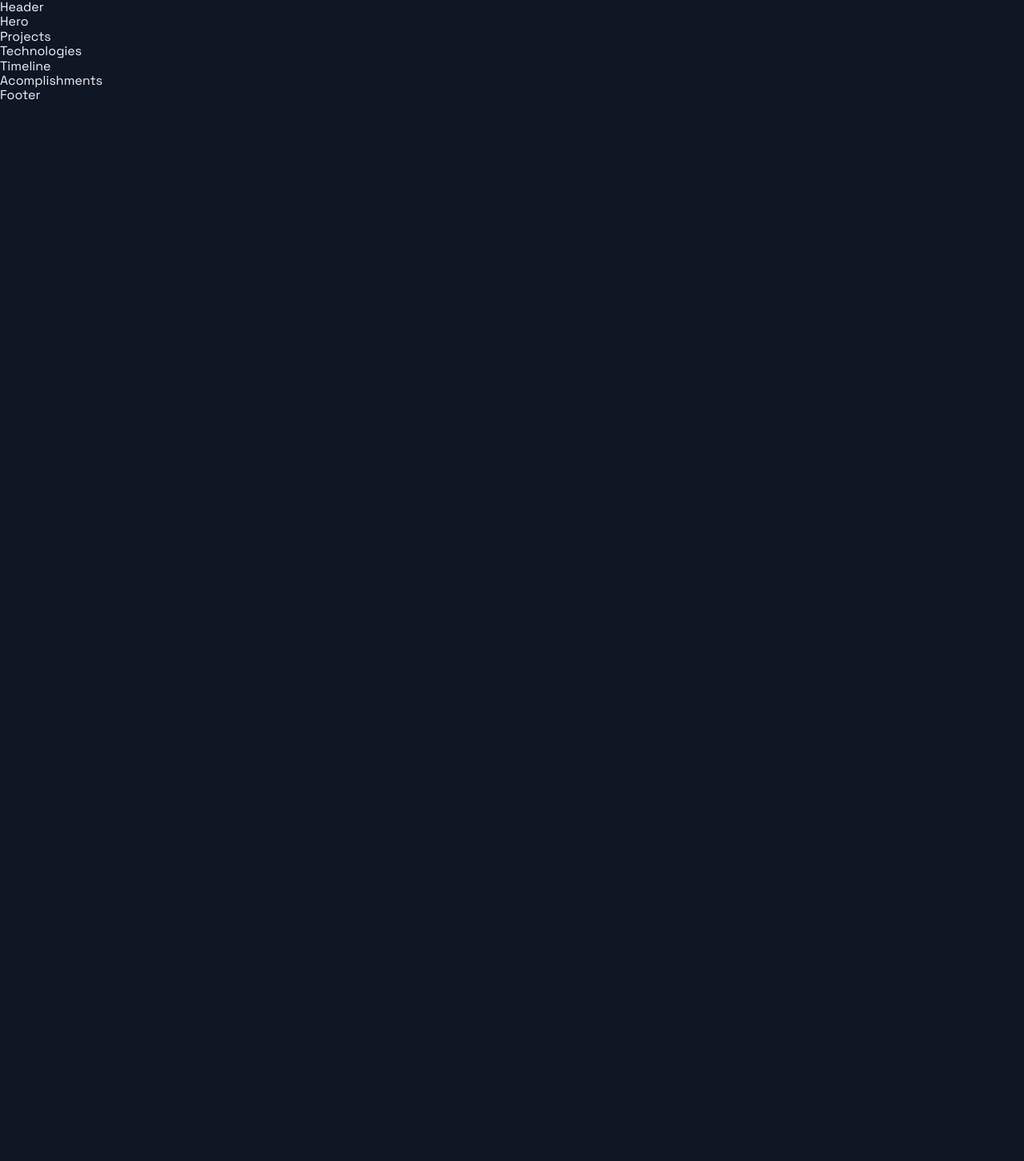
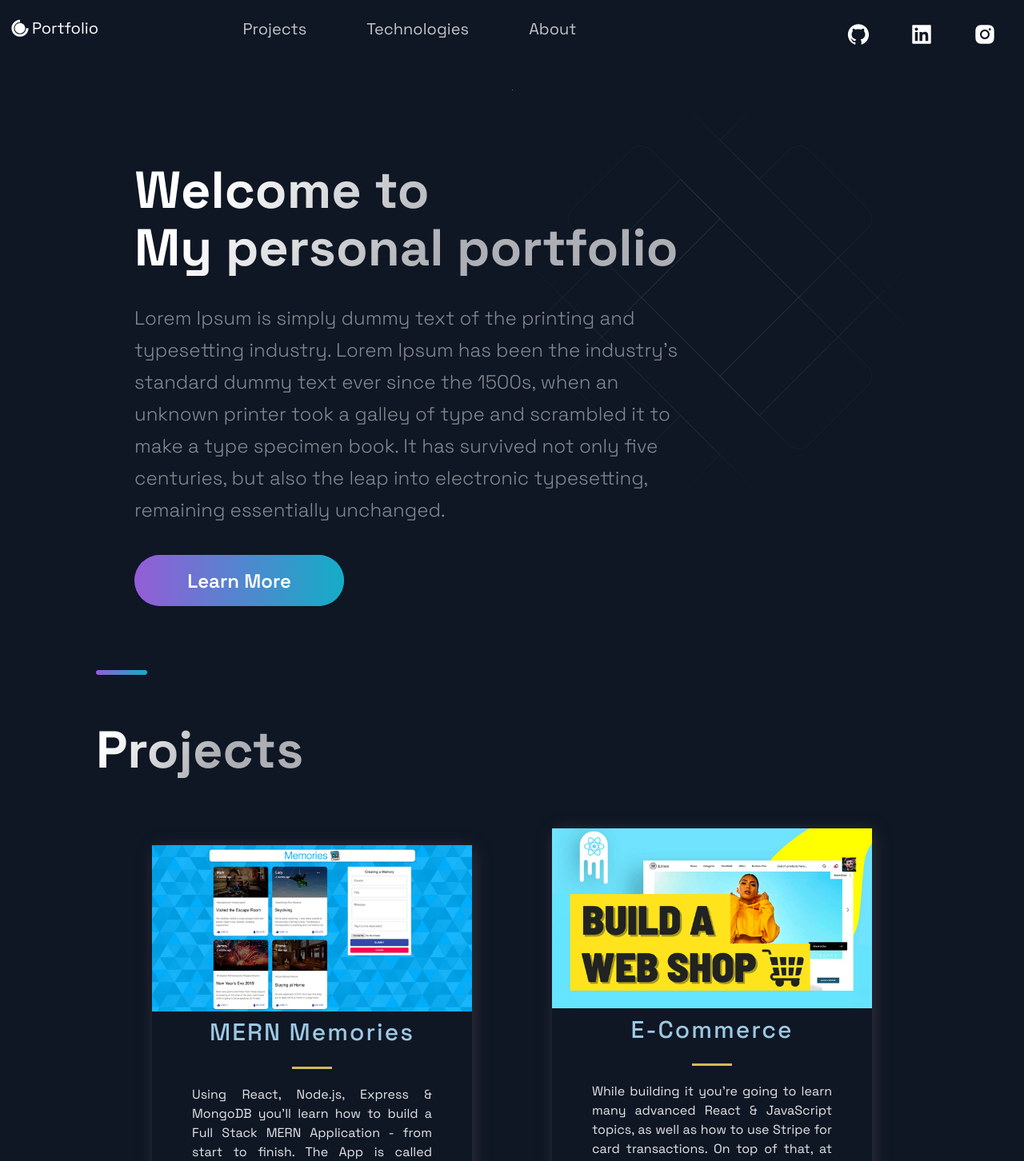
Before and after one commit to amolTelang/portfolio, a Next.js app: page / in a window 1280 px wide. Shown: the top 1452 px of the page at 80% size. Before the commit the page ends 800 px from the top, so only its background shows below. Built offline with nearby package versions, Linux system fonts and the light colour scheme.

Commit message:
added many things

```diff
--- a/src/components/Header/Header.js
+++ b/src/components/Header/Header.js
@@ -1,14 +1,49 @@
 import Link from 'next/link';
 import React from 'react';
-import { AiFillGithub, AiFillInstagram, AiFillLinkedin } from 'react-icons/ai';
+import { AiFillGithub, AiFillInstagram, AiFillLinkedin} from 'react-icons/ai';
 import { DiCssdeck } from 'react-icons/di';
 
-import { Container, Div1, Div2, Div3, NavLink, SocialIcons } from './HeaderStyles';
+import { Container, Div1, Div2, Div3, NavLink, SocialIcons ,Span} from './HeaderStyles';
 
 const Header = () =>  (
-  <div>
-    Header
-  </div>
+ <Container>
+   <Div1>
+     <Link href='/'>
+       <a style={{display:"flex",alignItems:"center",color:'white',marginBottom:'20px'}}>
+       <DiCssdeck size="3rem"/><Span>Portfolio</Span>
+       </a>
+     </Link>
+   </Div1>
+   <Div2>
+     <li>
+       <Link href="#projects">
+         <NavLink>Projects</NavLink>
+       </Link>
+     </li>
+     <li>
+       <Link href="#tech">
+         <NavLink>Technologies</NavLink>
+       </Link>
+     </li>
+     <li>
+       <Link href="#about">
+         <NavLink>About</NavLink>
+       </Link>
+     </li>
+   </Div2>
+   <Div3>
+     <SocialIcons href='https://github.com'>
+       <AiFillGithub size="3rem"/>
+     </SocialIcons>
+     <SocialIcons href='https://linkdin.com'>
+       <AiFillLinkedin size="3rem"/>
+     </SocialIcons>
+     <SocialIcons href='https://instagram.com'>
+       <AiFillInstagram size="3rem"/>
+     </SocialIcons>
+
+   </Div3>
+ </Container>
 );
 
 export default Header;
--- a/src/components/Header/HeaderStyles.js
+++ b/src/components/Header/HeaderStyles.js
@@ -16,6 +16,10 @@
     grid-column-gap: 0.5rem;
     grid-row-gap: 0.5rem;
   }
+`;
+
+export const Span=styled.span`
+font-size:2rem
 `;
 export const Div1 = styled.div`
   grid-area: 1 / 1 / 2 / 2;
--- a/src/components/Hero/Hero.js
+++ b/src/components/Hero/Hero.js
@@ -5,9 +5,18 @@
 import { LeftSection } from './HeroStyles';
 
 const Hero = (props) => (
-  <div>
-    Hero
-  </div>
+  <Section>
+    <LeftSection>
+      <SectionTitle main center>
+      Welcome to <br />
+      My personal portfolio
+      </SectionTitle>
+      <SectionText>
+      Lorem Ipsum is simply dummy text of the printing and typesetting industry. Lorem Ipsum has been the industry's standard dummy text ever since the 1500s, when an unknown printer took a galley of type and scrambled it to make a type specimen book. It has survived not only five centuries, but also the leap into electronic typesetting, remaining essentially unchanged.
+      </SectionText>
+      <Button onClick={()=>window.location='https://google.com'}>Learn More</Button>
+    </LeftSection>
+  </Section>
 );
 
 export default Hero;
--- a/src/components/Projects/Projects.js
+++ b/src/components/Projects/Projects.js
@@ -5,9 +5,25 @@
 import { projects } from '../../constants/constants';
 
 const Projects = () => (
-  <div>
-    Projects
-  </div>
+  <Section nopadding id="projects">
+    <SectionDivider/>
+    <SectionTitle main>Projects</SectionTitle>
+    <GridContainer>
+      {projects.map(({id,image,title,description,tags,source,visit})=>(
+       <BlogCard key={id}>
+         <Img src={image}/>
+         <TitleContent>
+           <HeaderThree title>
+             {title}
+           </HeaderThree>
+           <Hr/>
+         </TitleContent>
+         <CardInfo>{description}</CardInfo>
+       </BlogCard>
+      ))}
+    </GridContainer>
+
+  </Section>
 );
 
 export default Projects;
--- a/src/pages/index.js
+++ b/src/pages/index.js
@@ -10,10 +10,10 @@
 const Home = () => {
   return (
     <Layout>
-      {/* <Section grid> */}
+      <Section grid>
         <Hero />
-        {/* <BgAnimation /> */}
-      {/* </Section> */}
+         <BgAnimation />
+       </Section>
       <Projects />
       <Technologies />
       <Timeline />
```
